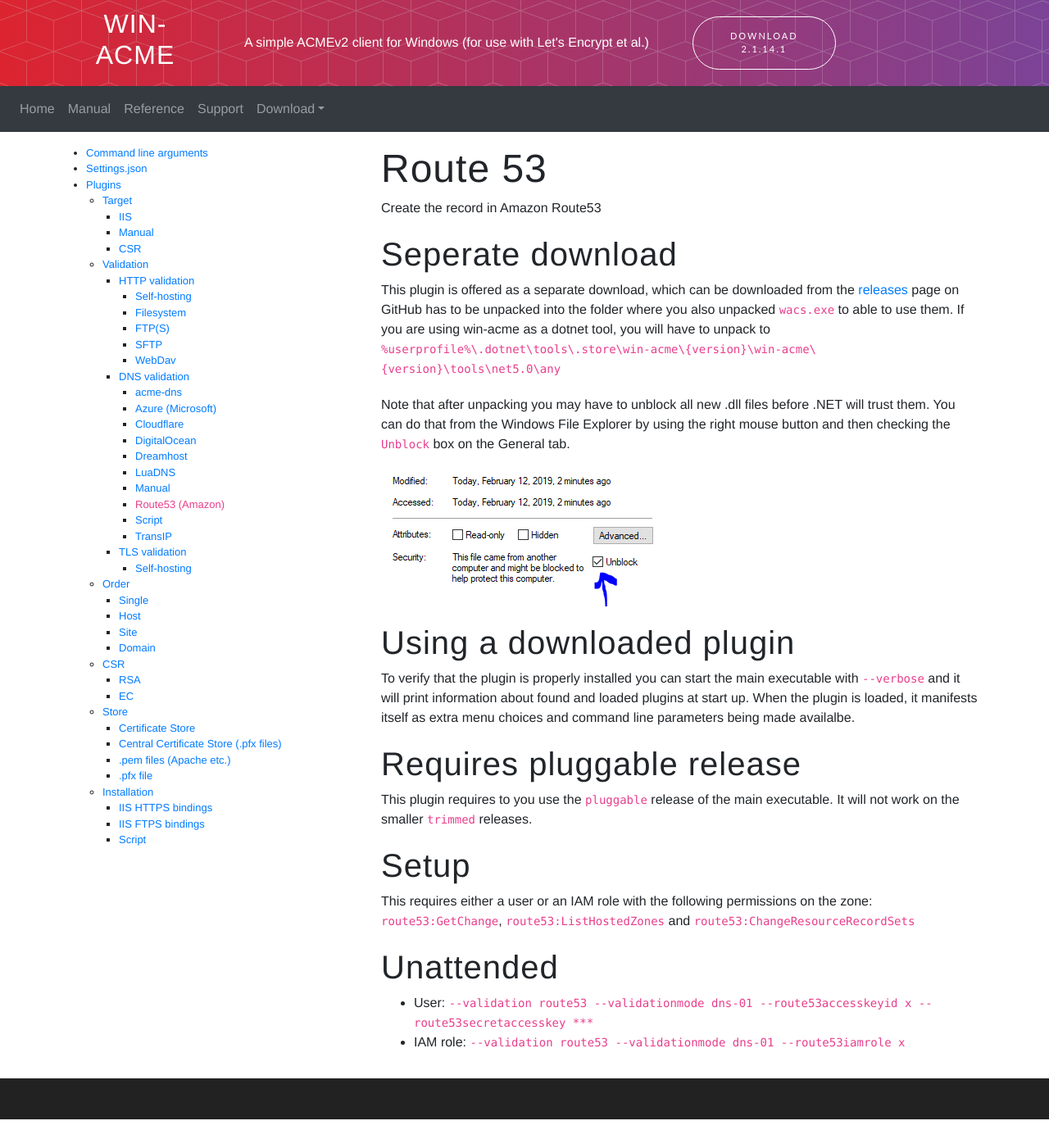
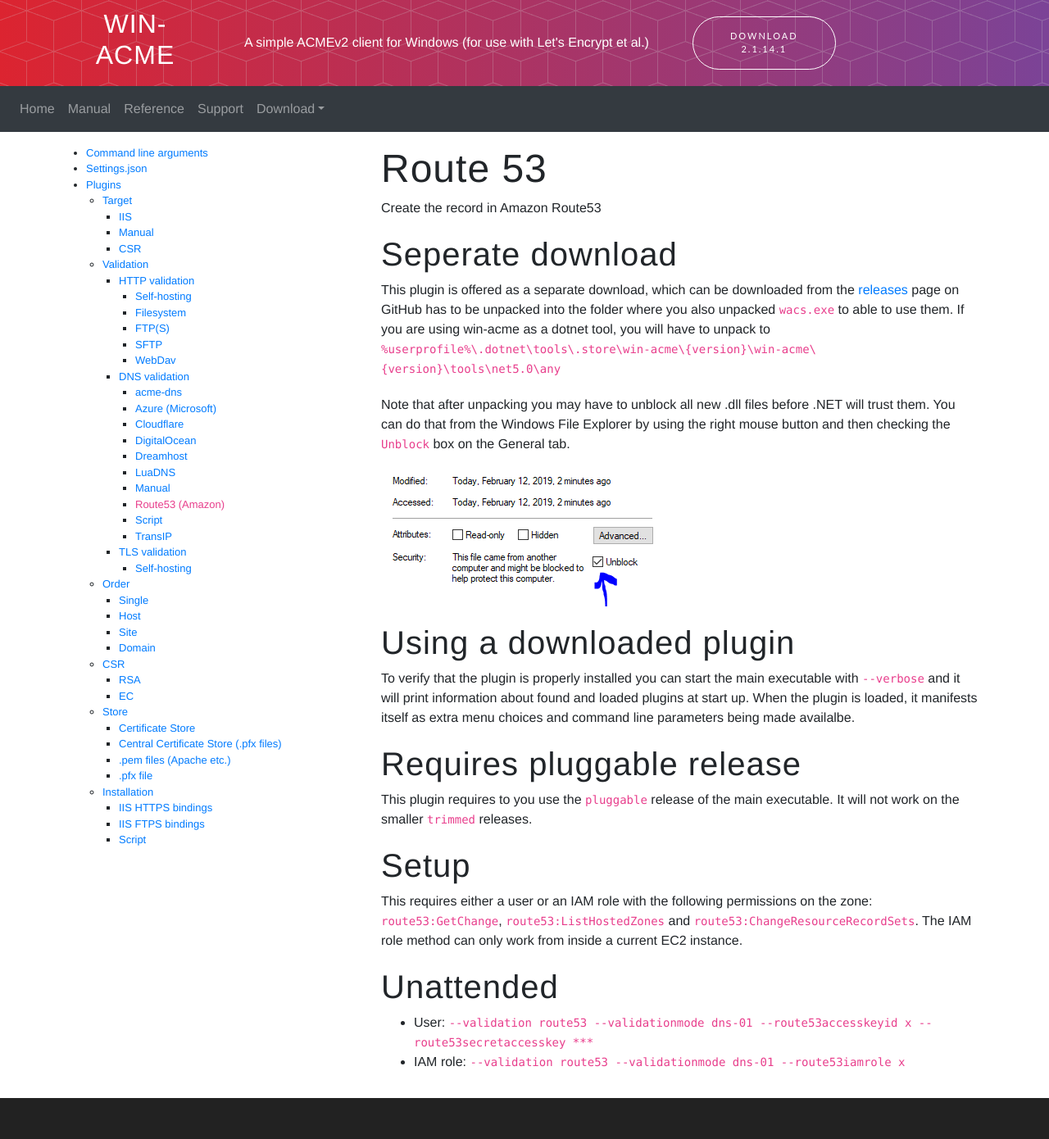
Before and after one commit to win-acme/win-acme.github.io, a Jekyll site: the page built from reference/plugins/validation/dns/route53.md, in a window 1280 px wide. Shown: the whole page at 82% size. Built offline with Jekyll 4.4.1, drawn with Linux system fonts in a browser that asks for light colours; our own code applies the rules of GitHub Pages for plain Markdown files; before the commit the page ends 1366 px from its top, so only the background shows below that.

Commit message:
Clarify IAM Role must be run inside EC2 instance
Over here https://github.com/win-acme/win-acme.github.io/blob/master/reference/cli.md#route53 it explains that the --route53iamrole must be run from inside EC2 but that wasn't on the public page for Route53

```diff
--- a/reference/plugins/validation/dns/route53.md
+++ b/reference/plugins/validation/dns/route53.md
@@ -9,7 +9,7 @@ Create the record in Amazon Route53
 
 ## Setup
 This requires either a user or an IAM role with the following permissions on the zone:
-`route53:GetChange`, `route53:ListHostedZones` and `route53:ChangeResourceRecordSets`
+`route53:GetChange`, `route53:ListHostedZones` and `route53:ChangeResourceRecordSets`. The IAM role method can only work from inside a current EC2 instance.
 
 ## Unattended
 - User:
```
